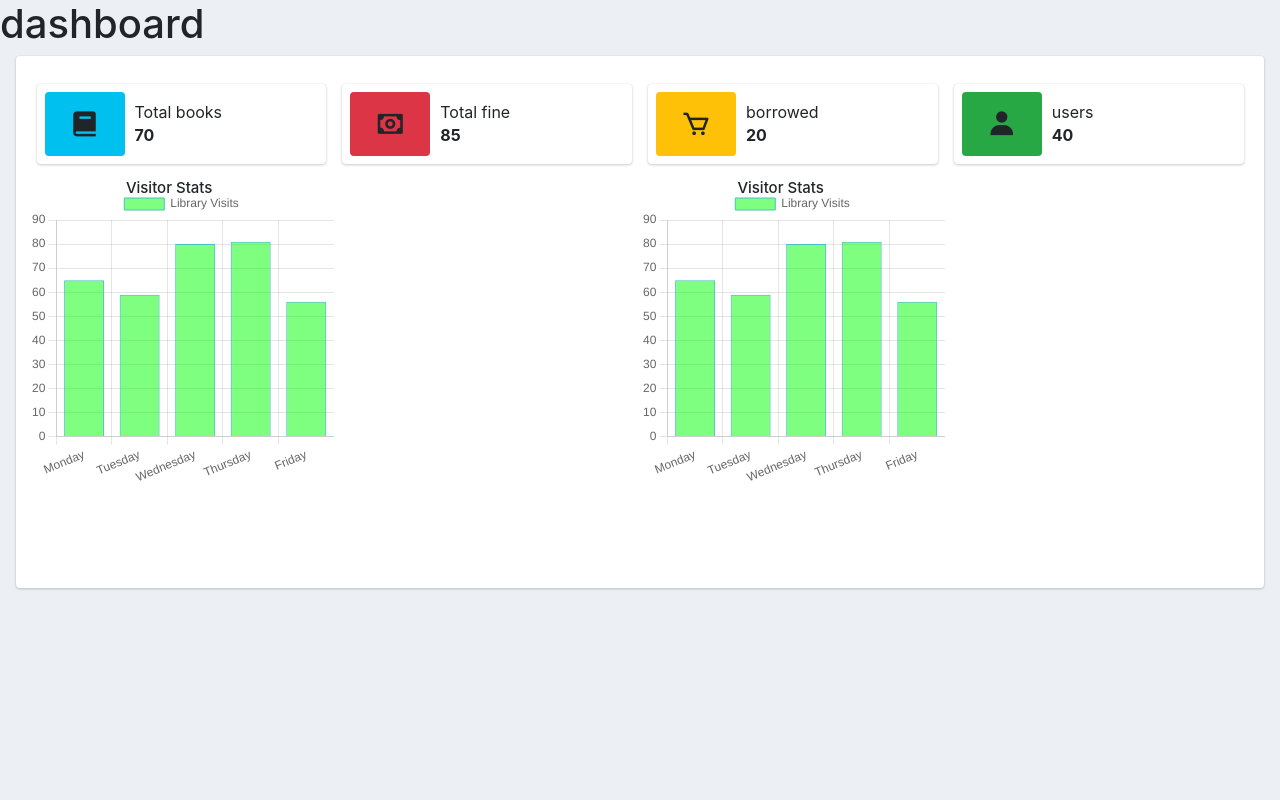
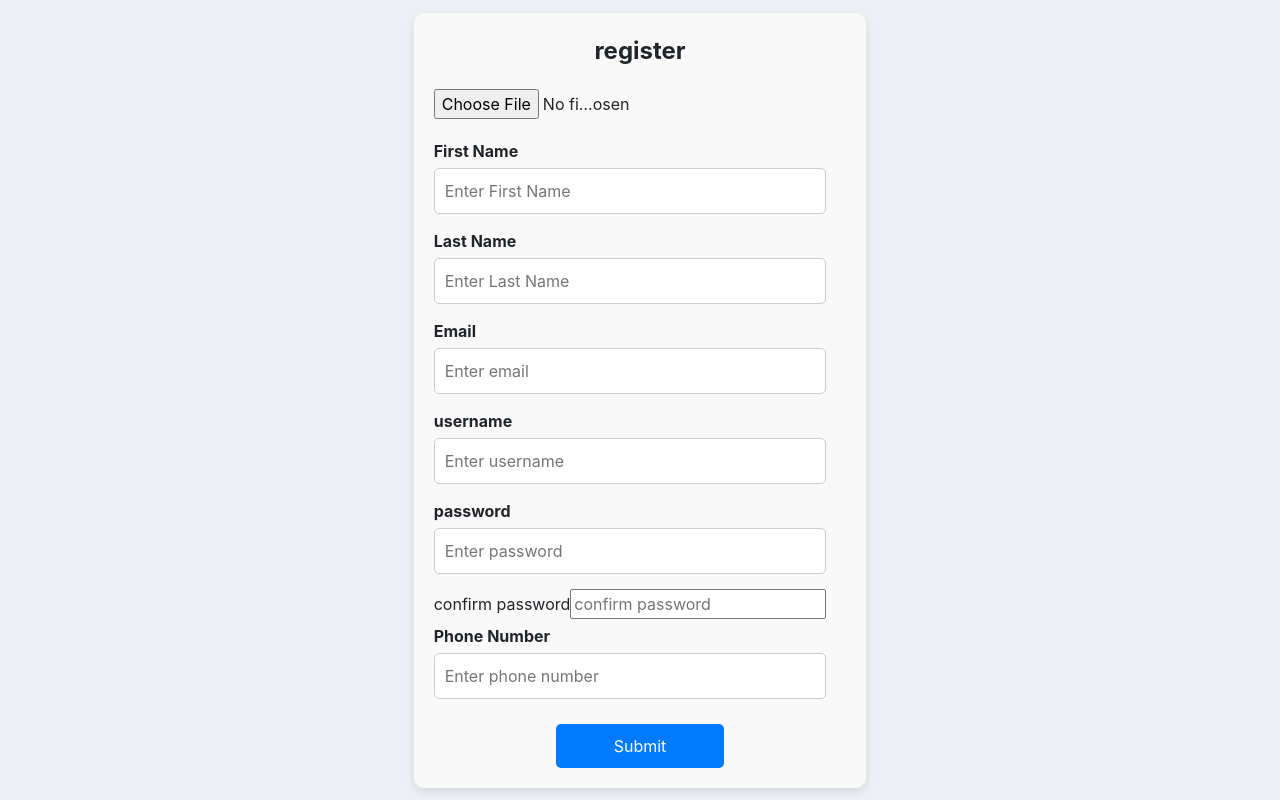
Before and after one commit to bxs1561/Library-management-system-python-flask, a React (Create React App) app in the folder library-management-system/: page / in a window 1280 px wide. Built offline with nearby package versions, Linux system fonts and the light colour scheme.

Commit message:
add more features and fix logical issues

```diff
--- a/library-management-system/src/App.js
+++ b/library-management-system/src/App.js
@@ -9,6 +9,8 @@ import ViewUser from './User/Managed User/ViewUser';
 import LibraryCard from './User/Managed User/LibraryCard';
 import Dashboard from './dashboard/Dashboard';
 import VisitorStats from './Visitor/VisitorStats'
+import PopularBooks from './Book/PopularBook/PopularBook'
+import Registration from './Registration/Registration'
 
 function App() {
   return (
@@ -21,8 +23,10 @@ function App() {
         {/* <AddUser/> */}
         {/* <ViewUser/> */}
         {/* <LibraryCard/> */}
-        <Dashboard/>
+        {/* <Dashboard/> */}
         {/* <VisitorStats/> */}
+        {/* <PopularBooks/> */}
+        <Registration/>
     </div>
   );
 }
--- /dev/null
+++ b/library-management-system/src/Book/PopularBook/PopularBook.js
@@ -0,0 +1,36 @@
+import React, { useState, useEffect } from 'react';
+
+const PopularBooks = () => {
+  // State to store the list of popular books
+  const [popularBooks, setPopularBooks] = useState([]);
+
+  // Effect to fetch and update the list of popular books
+  useEffect(() => {
+    // Mock data for popular books (replace with actual API call)
+    const popularBooksData = [
+      { id: 1, title: 'To Kill a Mockingbird', author: 'Harper Lee',borrow:1 },
+      { id: 2, title: '1984', author: 'George Orwell',borrow:2 },
+      { id: 3, title: 'The Great Gatsby', author: 'F. Scott Fitzgerald',borrow:3 },
+      { id: 4, title: 'Pride and Prejudice', author: 'Jane Austen',borrow:4 },
+      { id: 5, title: 'Harry Potter and the Philosopher\'s Stone', author: 'J.K. Rowling',borrow:5 }
+    ];
+
+    // Update the state with the fetched data
+    setPopularBooks(popularBooksData);
+  }, []);
+
+  return (
+    <div>
+      <h2>Popular Books</h2>
+      <ul>
+        {popularBooks.map(book => (
+          <li key={book.id}>
+            <strong>{book.title}</strong> by {book.author}
+          </li>
+        ))}
+      </ul>
+    </div>
+  );
+};
+
+export default PopularBooks;
--- a/library-management-system/src/Redux/reducer.js
+++ b/library-management-system/src/Redux/reducer.js
@@ -9,15 +9,15 @@ const initialState = {
 
 const addUserReducer = (state = initialState, action) => {
     switch(action.type){
-      case 'ADDUSER_REQUEST':
+      case actions.ADDUSER_REQUEST:
         return{
           ...state, isLoading: true
         }
-      case 'ADDUSER_SUCCESS':
+      case actions.ADDUSER_SUCCESS:
         return{
           ...state, isLoading: false, user:action.payload
         }
-      case 'ADDUSER_FAILURE':
+      case actions.ADDUSER_FAILURE:
         return{
           ...state, isLoading: false, error:action.payload
         }
--- /dev/null
+++ b/library-management-system/src/Registration/Registration.css
@@ -0,0 +1,100 @@
+.registration___container {
+    display: flex;
+    justify-content: center;
+    align-items: center;
+    height: 100vh;
+}
+
+.register___user {
+    background-color: #f9f9f9;
+    border-radius: 10px;
+    padding: 20px;
+    box-shadow: 0 4px 8px rgba(0, 0, 0, 0.1);
+}
+
+.register___header {
+    text-align: center;
+    margin-bottom: 20px;
+}
+
+.register___header strong {
+    font-size: 24px;
+}
+
+.register___body {
+    display: flex;
+    flex-wrap: wrap;
+}
+
+.register___information {
+    flex: 1;
+    padding-right: 20px;
+}
+
+.register___picture {
+    text-align: center;
+    margin-bottom: 20px;
+}
+
+.registerimage___thumbnail {
+    width: 150px;
+    height: 150px;
+    border-radius: 50%;
+    object-fit: cover;
+}
+
+.file input[type="file"] {
+    width: 100%;
+    max-width: 198px;
+
+}
+
+.first___name,
+.last___name,
+.email,
+.username,
+.password,
+.phone___number {
+    margin-bottom: 15px;
+}
+
+.first___name label,
+.last___name label,
+.email label,
+.username label,
+.password label,
+.phone___number label {
+    display: block;
+    margin-bottom: 5px;
+    font-weight: bold;
+}
+
+.first___name input,
+.last___name input,
+.email input,
+.username input,
+.password input,
+.phone___number input {
+    width: 100%;
+    padding: 10px;
+    border: 1px solid #ccc;
+    border-radius: 5px;
+}
+
+.add___button {
+    text-align: center;
+}
+
+.adduser___button {
+    padding: 10px 20px;
+    background-color: #007bff;
+    color: #fff;
+    border: none;
+    border-radius: 5px;
+    cursor: pointer;
+    transition: background-color 0.3s ease;
+}
+
+.adduser___button:hover {
+    background-color: #0056b3;
+}
--- /dev/null
+++ b/library-management-system/src/Registration/Registration.js
@@ -0,0 +1,174 @@
+import React, {useEffect, useState} from "react";
+import {
+    BrowserRouter as Router,
+    Routes,
+    Route,
+    useNavigate, Link
+} from "react-router-dom";
+import axios from "../API/axios";
+import { useSelector, useDispatch } from 'react-redux'
+import { loginRequest, loginSuccess } from "../Redux/action";
+import { addUserFailure, addUserRequest,addUserSuccess } from "../Redux/action";
+
+import './Registration.css'
+
+
+
+function Registration(){
+    const [firstName, setFirstName] = useState('');
+    const [LastName, setLasttName] = useState('');
+    const [username, setUsername] = useState('');
+    const [password, setPassword] = useState('');
+    const [confirmPassword, setConfirmPassword] = useState('');
+    const [email, setEmail] = useState('');
+    const [selectedFile, setSelectedFile] = useState(null);
+
+    const [phone, setPhone] = useState('');
+    const dispatch = useDispatch();
+
+
+    const handleSumbit=async(event)=>{
+        event.preventDefault();
+        let userData={
+            first_name: firstName,
+            last_name: LastName,
+            username:username,
+            password:password,
+            email:email,
+            phone_number:phone,
+            user_image_url:selectedFile,
+        }
+        if(password!==confirmPassword){
+            alert("password do not match")
+        }
+        dispatch(addUserRequest(userData));
+
+        try {
+            const response = await axios.post('/admin/add', userData,{
+                headers: {
+                    "content-type": "application/json"
+                }
+            });
+            const responseData = response.data;
+            dispatch(addUserSuccess(responseData));
+            // if (responseData.success) {
+            //     dispatch(addUserSuccess(responseData));
+            //   } else {
+            //     dispatch(addUserFailure(responseData.message));
+            //   }
+
+        } catch (error) {
+            dispatch(addUserFailure(error));
+        }
+    };
+
+
+    const handleFileChange = (event) => {
+        const file = event.target.files && event.target.files[0];
+
+        if (file) {
+          setSelectedFile(URL.createObjectURL(event.target.files[0]));
+        } else {
+          setSelectedFile(null);
+        }
+      };
+
+
+
+    return(
+        <div className="registration___container">
+            <div className="register___user">
+            <div className="register___header">
+                <strong>register</strong>
+            </div>
+            <form>
+
+            <div className="register___body">
+                <div className="register___information">
+                <div className="register___picture">
+            {/* <br/> */}
+            <div className="file">
+            <input  type="file" onChange={handleFileChange} />
+            </div>
+
+
+                    </div>
+                    <div className="first___name">
+                        <label>First Name</label>
+                        <input
+                        placeholder="Enter First Name"
+                        type='text'
+                        value={firstName}
+                        required
+                        onChange={(event) => setFirstName(event.target.value)}
+                        />
+                        </div>
+
+                        <div className="last___name">
+                            <label>Last Name</label>
+                            <input
+                            placeholder="Enter Last Name"
+                            type="text"
+                            value={LastName}
+                            onChange={(event) => setLasttName(event.target.value)}
+                            />
+                        </div>
+                        <div className="email">
+                            <label>Email</label>
+                            <input
+                            placeholder="Enter email"
+                            type="text"
+                            value={email}
+                            onChange={(event) => setEmail(event.target.value)}
+                            />
+                        </div>
+                        <div className="username">
+                            <label>username</label>
+                            <input
+                            placeholder="Enter username"
+                            type="text"
+                            value={username}
+                            onChange={(event) => setUsername(event.target.value)}
+                            />
+                        </div>
+                        <div className="password">
+                            <label>password</label>
+                            <input
+                            placeholder="Enter password"
+                            type="password"
+                            value={password}
+                            onChange={(event) => setPassword(event.target.value)}
+                            />
+                        </div>
+                        <div className="confirm___password">
+                            <label>confirm password</label>
+                            <input
+                            placeholder="confirm password"
+                            type="password"
+                            value={confirmPassword}
+                            onChange={(event) => setConfirmPassword(event.target.value)}
+                            />
+                        </div>
+                        <div className="phone___number">
+                            <label>Phone Number</label>
+                            <input
+                            placeholder="Enter phone number"
+                            type="text"
+                            value={phone}
+                            onChange={(event) => setPhone(event.target.value)}
+                            />
+                        </div>
+
+                    </div>
+                </div>
+                <div className="add___button">
+              <button type= "submit" onClick={handleSumbit} className="adduser___button" style={{width:'168px', marginTop:'10px'}}>Submit</button>
+              </div>
+              </form>
+
+              </div>
+            </div>
+
+    )
+}
+export default Registration
```
Also changed, not shown: library-management-system/src/login/Login.js (+0 -14 lines).
